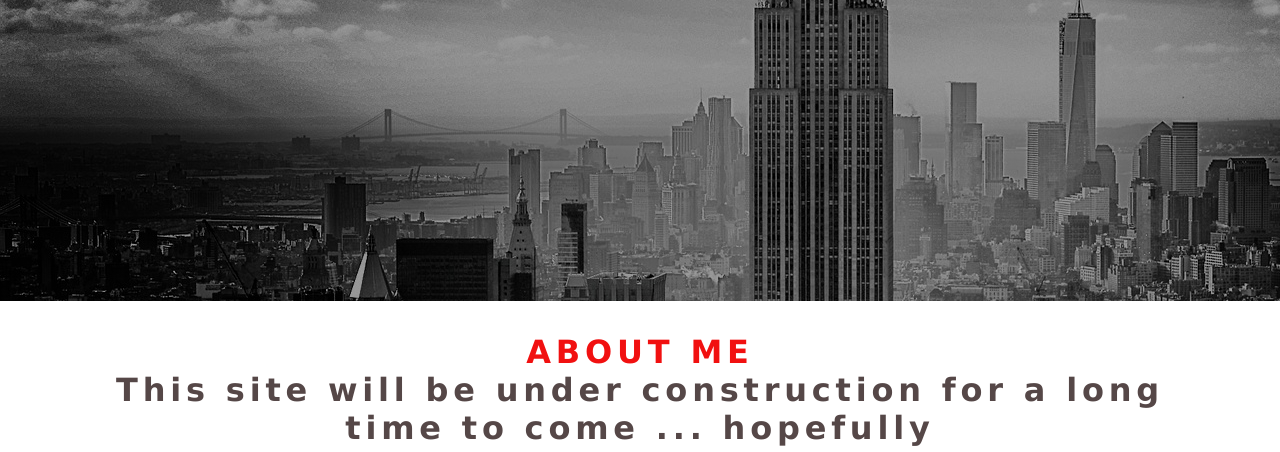
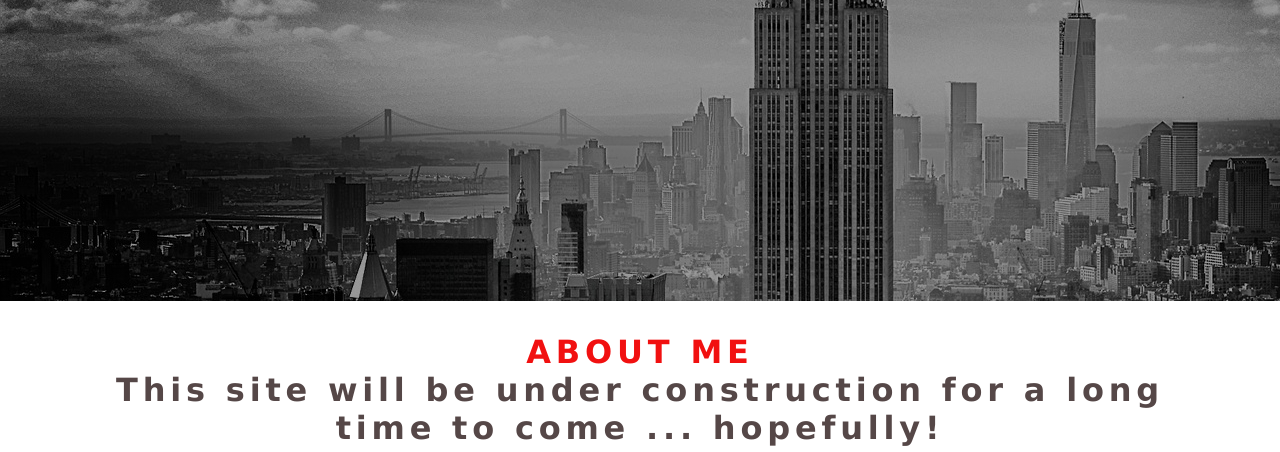
Before and after one commit to KhanDoors/skportfolio, a Gatsby site: page / in a window 1280 px wide. Shown: the part 499-951 px from the top of the page. Built offline with nearby package versions, Linux system fonts and the light colour scheme; Gatsby itself is replaced by a stand-in of ours.

Commit message:
exclamation point

```diff
--- a/src/components/frontPageSections/generalInfo.js
+++ b/src/components/frontPageSections/generalInfo.js
@@ -10,7 +10,7 @@ class GeneralInfo extends Component {
       <Section>
         <Title
           title="About Me"
-          message="This site will be under construction for a long time to come ... hopefully"
+          message="This site will be under construction for a long time to come ... hopefully!"
         />
         <GeneralInfoWrapper>
           <h4 className="text">
```
